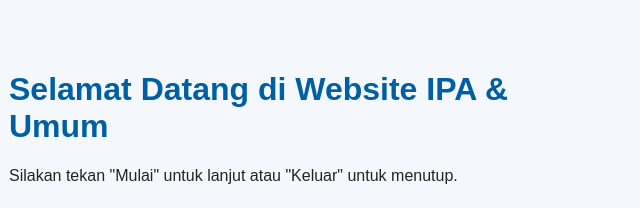
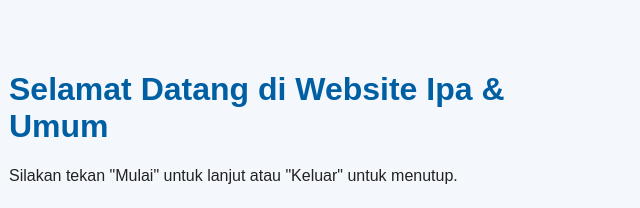
Before and after one commit to sainacoma/Ipa, a plain HTML site: page Index.html in a window 1280 px wide. Shown: the top 208 px of the page, 331-971 px from the left. Drawn offline with Linux system fonts and the light colour scheme.

Commit message:
Update Index.html

```diff
--- a/Index.html
+++ b/Index.html
@@ -4,11 +4,11 @@
 <head>
   <meta charset="UTF-8">
   <meta name="viewport" content="width=device-width, initial-scale=1">
-  <title>Beranda - Website IPA</title>
+  <title>Beranda - Website Ipa</title>
   <link rel="stylesheet" href="style.css">
 </head>
 <body>
-  <h1>Selamat Datang di Website IPA & Umum</h1>
+  <h1>Selamat Datang di Website Ipa & Umum</h1>
   <p>Silakan tekan "Mulai" untuk lanjut atau "Keluar" untuk menutup.</p>
   <button onclick="location.href='mapel.html'">Mulai</button>
   <button onclick="window.close()">Keluar</button>
```
